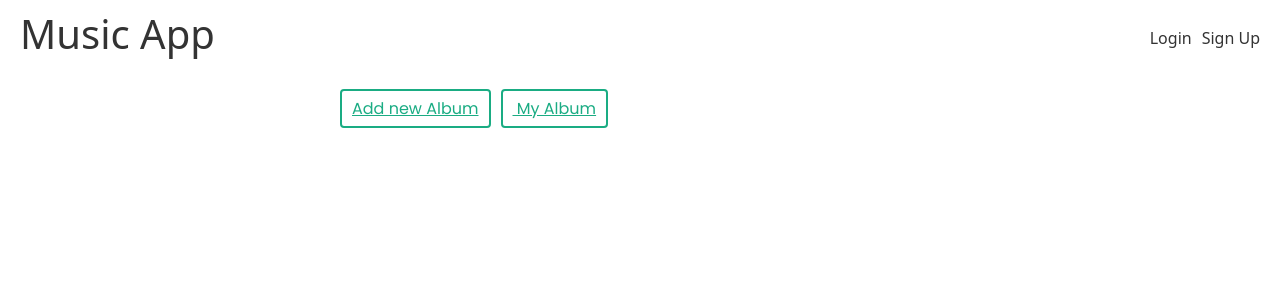
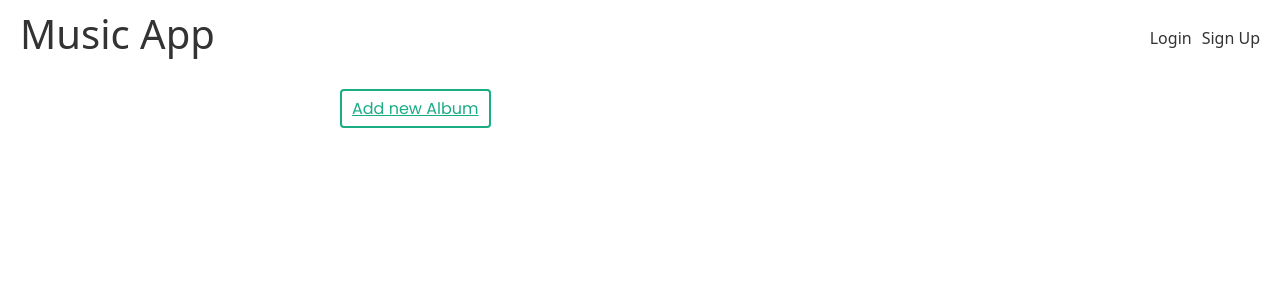
Before and after one commit to MusicSctreamingApp/MusicApp, a React (Create React App) app in the folder musicapp-frontend/: page /myalbums in a window 1280 px wide. Shown: the top 300 px of the page. Built offline with nearby package versions, Linux system fonts and the light colour scheme.

Commit message:
Fix adding album

```diff
--- a/musicapp-frontend/src/components/AddAlbumForm.js
+++ b/musicapp-frontend/src/components/AddAlbumForm.js
@@ -64,7 +64,7 @@ function AddAlbumForm() {
       setFile("");
       setError(null);
       //dispatch({ type: "CREATE_SONG", payload: json });
-      navigate("/myalbum");
+      navigate("/myalbums");
 
     }
 
--- a/musicapp-frontend/src/components/MyAlbums.js
+++ b/musicapp-frontend/src/components/MyAlbums.js
@@ -42,7 +42,7 @@ function MyAlbums() {
     <div className="App app ">
       <div>
         <Link className="button" to="/addalbum"> Add new Album</Link>
-        <Link className="button" to="/myalbum"> My Album</Link>
+        {/* <Link className="button" to="/myalbum"> My Album</Link> */}
         {/* <Link className="button" to="/addsong"> Add new Song</Link> */}
       </div>
 
```
